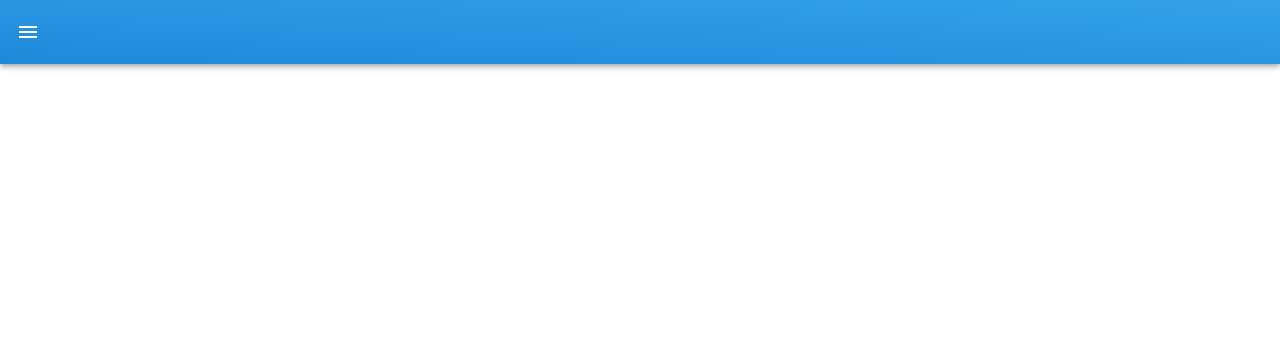
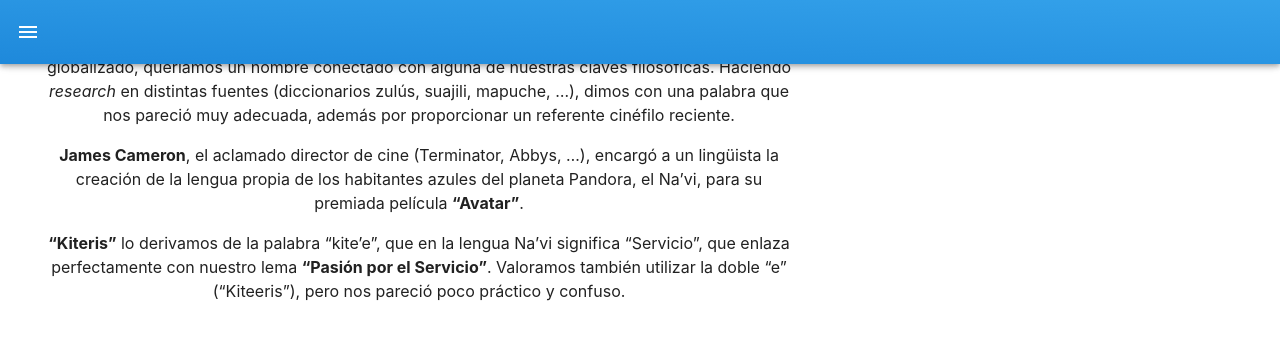
Before and after one commit to almudenacalderon/frontend-myhealthfirst, a Vue app: page /micuentaC in a window 1280 px wide. Shown: the top 340 px of the page. Built offline with nearby package versions, Linux system fonts and the light colour scheme.

Commit message:
cambios nuevos

```diff
--- a/package.json
+++ b/package.json
@@ -1,5 +1,5 @@
 {
-  "name": "pruebaRef",
+  "name": "MyHealthFirst",
   "version": "0.0.0",
   "private": true,
   "scripts": {
@@ -21,6 +21,7 @@
     "node-sass": "^8.0.0",
     "pinia": "^2.0.23",
     "roboto-fontface": "*",
+    "sass-loader": "^13.3.1",
     "sweetalert2": "^11.7.10",
     "vue": "^3.2.13",
     "vue-router": "^4.0.0",
--- a/src/components/Menus/Cliente/MenuCliente.vue
+++ b/src/components/Menus/Cliente/MenuCliente.vue
@@ -26,9 +26,63 @@
         value="Cuenta"
         to="/micuenta">
         </v-list-item>
-
+          <!-- Agregar el buscador -->
+        <v-text-field v-model="search" label="Buscar" solo clearable></v-text-field>
      </v-list>
   </v-navigation-drawer>
+
+  <v-container >
+    <v-row class="text-center">
+      <section
+        data-vc-full-width="true"
+        data-vc-full-width-init="true"
+        class="vc_row wpb_row vc_row-fluid vc_custom_1571902559965 vc_row-has-fill pofo-stretch-content pofo-stretch-row-container"
+        style="
+          position: relative;
+          left: -107.4px;
+          box-sizing: border-box;
+          width: 965px;
+          padding-left: 107.4px;
+          padding-right: 107.6px;
+        "
+      >
+        <div class="wpb_column vc_column_container vc_col-sm-12 col-xs-mobile-fullwidth">
+          <div class="vc_column-inner">
+            <div class="wpb_wrapper">
+              <h6
+                class="text-extra-dark-gray margin-20px-bottom font-weight-600 display-inline-block alt-font heading-style2 heading-3"
+                style="color: #262261"
+              >
+                Sobre el nombre «Kiteris»
+              </h6>
+              <div class="last-paragraph-no-margin">
+                <p>
+                  En nuestras sesiones de búsqueda de nombre, tarea cada vez más difícil en este
+                  mundo globalizado, queríamos un nombre conectado con alguna de nuestras claves
+                  filosóficas. Haciendo
+                  <em>research</em> en distintas fuentes (diccionarios zulús, suajili, mapuche, …),
+                  dimos con una palabra que nos pareció muy adecuada, además por proporcionar un
+                  referente cinéfilo reciente.
+                </p>
+                <p>
+                  <strong>James Cameron</strong>, el aclamado director de cine (Terminator, Abbys,
+                  …), encargó a un lingüista la creación de la lengua propia de los habitantes
+                  azules del planeta Pandora, el Na’vi, para su premiada película
+                  <strong>“Avatar”</strong>.
+                </p>
+                <p>
+                  <strong>“Kiteris”</strong> lo derivamos de la palabra “kite’e”, que en la lengua
+                  Na’vi significa “Servicio”, que enlaza perfectamente con nuestro lema
+                  <strong>“Pasión por el Servicio”</strong>. Valoramos también utilizar la doble “e”
+                  (“Kiteeris”), pero nos pareció poco práctico y confuso.
+                </p>
+              </div>
+            </div>
+          </div>
+        </div>
+      </section>
+    </v-row>
+  </v-container>
 </template>
 
 <script setup lang="ts">
@@ -38,8 +92,15 @@
 
 //const
 const store = userStore();
+const search= ref('');
+
 </script>
 
 <style lang="scss" scoped>
 
+.ajustar {
+
+  max-width: 1000px;
+  font-size: 14px;
+}
 </style>
--- a/src/components/Menus/Menu.vue
+++ b/src/components/Menus/Menu.vue
@@ -4,7 +4,7 @@
         <v-img gradient="to top right, rgba(19,84,122,.2), rgba(128,208,199,.2)"></v-img>
      </template>
 
-     <template v-slot:prepend>
+      <template v-slot:prepend>
         <v-app-bar-nav-icon @click="colapsado = !colapsado"></v-app-bar-nav-icon>
      </template>
 
@@ -19,7 +19,6 @@
      <v-btn icon v-if="store.autenticado" @click="logout">
         <v-icon>mdi-logout</v-icon>
      </v-btn>
-
 
   </v-app-bar>
 
--- a/src/views/auth/Login.vue
+++ b/src/components/auth/Login.vue
@@ -10,8 +10,11 @@
         Has introducido mal el email o la contraseña.
       </p>
       <input class="form-submit" type="submit" value="Login" />
-      <router-link :to="{ name: 'Register' }">¿No tienes cuentaa?</router-link>
+      <router-link :to="{ name: 'Register' }">¿No tienes cuenta?</router-link>
     </form>
+  </div>
+  <div v-if="isLoading" class="spinner-container">
+        <v-progress-circular indeterminate color="primary"></v-progress-circular>
       </div>
 </template>
 
@@ -28,6 +31,7 @@
 const store = userStore();
 const userLogin = ref({} as Login);
 let error = ref(false);
+let isLoading = false;
 
 async function login() {
   if (userLogin.value.password == "" || userLogin.value.email == "") {
@@ -45,7 +49,7 @@
       const trainer = store.getEntrenadorEmail(userLogin.value.email);
       const nutricionista = store.getNutricionistaEmail(userLogin.value.email);
       let rol = "";
-
+      isLoading = true;
       if (cliente) {
         rol = cliente.role;
         store.setClienteSelecionado(cliente.nombre)
@@ -71,10 +75,11 @@
         default:
           router.push({ name: "Error" });
           break;
+      };
     }
-    }
+
   } catch (error) {
-  error = true; // Establecer una variable de error para mostrar un mensaje al usuario
+    error = true;
     Swal.fire({
       icon: 'error',
       title: 'Oops...',
@@ -96,6 +101,7 @@
 
 .title {
   text-align: center;
+  color: white;
 }
 
 .form {
@@ -148,4 +154,10 @@
     background: #0b9185;
   }
 }
+.spinner-container {
+  display: flex;
+  justify-content: center;
+  align-items: center;
+  height: 100vh;
+}
 </style>
--- a/src/views/auth/Register.vue
+++ b/src/components/auth/Register.vue
@@ -89,6 +89,7 @@
   }
   .title {
     text-align: center;
+    color: white;
   }
   .form {
     margin: 3rem auto;
--- a/src/router/index.ts
+++ b/src/router/index.ts
@@ -18,13 +18,13 @@
         path: "/login",
         name: "Login",
         component: () =>
-          import("../views/auth/Login.vue"),
+          import("../views/LoginView.vue"),
       },
       {
         path: "/register",
         name: "Register",
         component: () =>
-          import("../views/auth/Register.vue"),
+          import("../views/RegisterView.vue"),
       },
 
     ]
@@ -62,6 +62,12 @@
       },
     ]
   },
+  {
+    path: "/404",
+    name: "Error",
+    component: () =>
+      import("../views/ErrorPageView.vue"),
+  },
 ]
     const router = createRouter({
       history: createWebHistory(process.env.BASE_URL),
--- a/src/views/ErrorPageView.vue
+++ b/src/views/ErrorPageView.vue
@@ -1,14 +1,65 @@
 <template>
-    <div> <h1>ERROR </h1></div>
+    <div class="not-found">
+      <div class="error-container">
+        <span class="mdi mdi-emoticon-confused custom-icon"></span>
+        <h1 class="error-title">¡Ups!</h1>
+        <h2 class="error-subtitle">Página no encontrada</h2>
+        <p class="error-message">Lo sentimos, la página que estás buscando no existe.</p>
+        <router-link to="/" class="error-link">Volver a la página de inicio</router-link>
+      </div>
+    </div>
+  </template>
 
-</template>
+  <script setup lang="ts">
 
-<script setup lang="ts">
+  </script>
 
-</script>
+  <style scoped>
+  .not-found {
+    display: flex;
+    align-items: center;
+    justify-content: center;
+    height: 100vh;
+    background-color: #d0cccce8;
+  }
 
-<style scoped>
-.h1 {
-    color: red;
+  .error-container {
+    text-align: center;
+    padding: 30px;
+    background-color: #ffffff;
+    border-radius: 10px;
+    box-shadow: 0px 0px 10px rgba(0, 0, 0, 0.1);
+  }
+  .custom-icon {
+  font-size: 64px;
+  color: #ff4d4f;
+  margin-bottom: 20px;
 }
-</style>
+
+
+  .error-title {
+    font-size: 48px;
+    color: #ff4d4f;
+    margin-bottom: 10px;
+  }
+
+  .error-subtitle {
+    font-size: 36px;
+    margin-bottom: 20px;
+  }
+
+  .error-message {
+    font-size: 18px;
+    margin-bottom: 20px;
+  }
+
+  .error-link {
+    color: #1890ff;
+    font-size: 16px;
+    text-decoration: none;
+  }
+
+  .error-link:hover {
+    text-decoration: underline;
+  }
+  </style>
--- /dev/null
+++ b/src/views/LoginView.vue
@@ -0,0 +1,12 @@
+<template>
+    <Login></Login>
+
+</template>
+
+<script setup lang="ts">
+import Login from '@/components/auth/Login.vue'
+</script>
+
+<style scoped>
+
+</style>
--- /dev/null
+++ b/src/views/RegisterView.vue
@@ -0,0 +1,12 @@
+<template>
+    <Register></Register>
+
+</template>
+
+<script setup lang="ts">
+import Register from '@/components/auth/Register.vue'
+</script>
+
+<style scoped>
+
+</style>
```
Also changed, not shown: 1 other file (tests, documents, lock files or other folders). Lines whose indentation alone changed are shown as unchanged.
